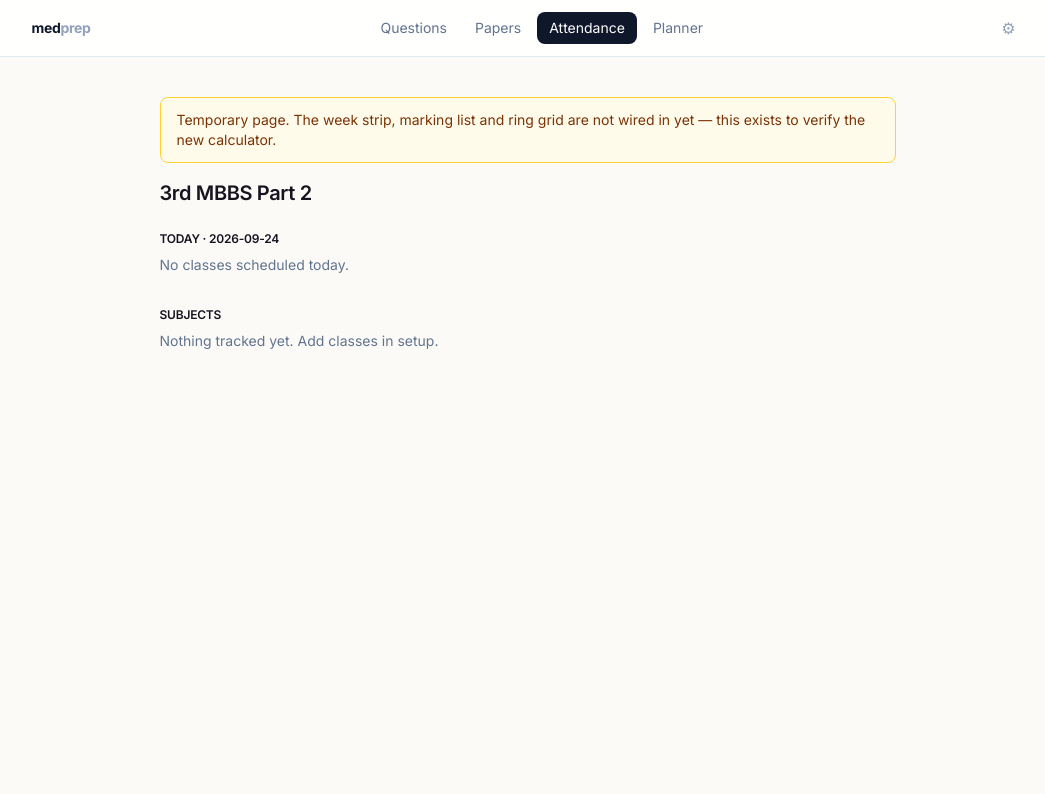
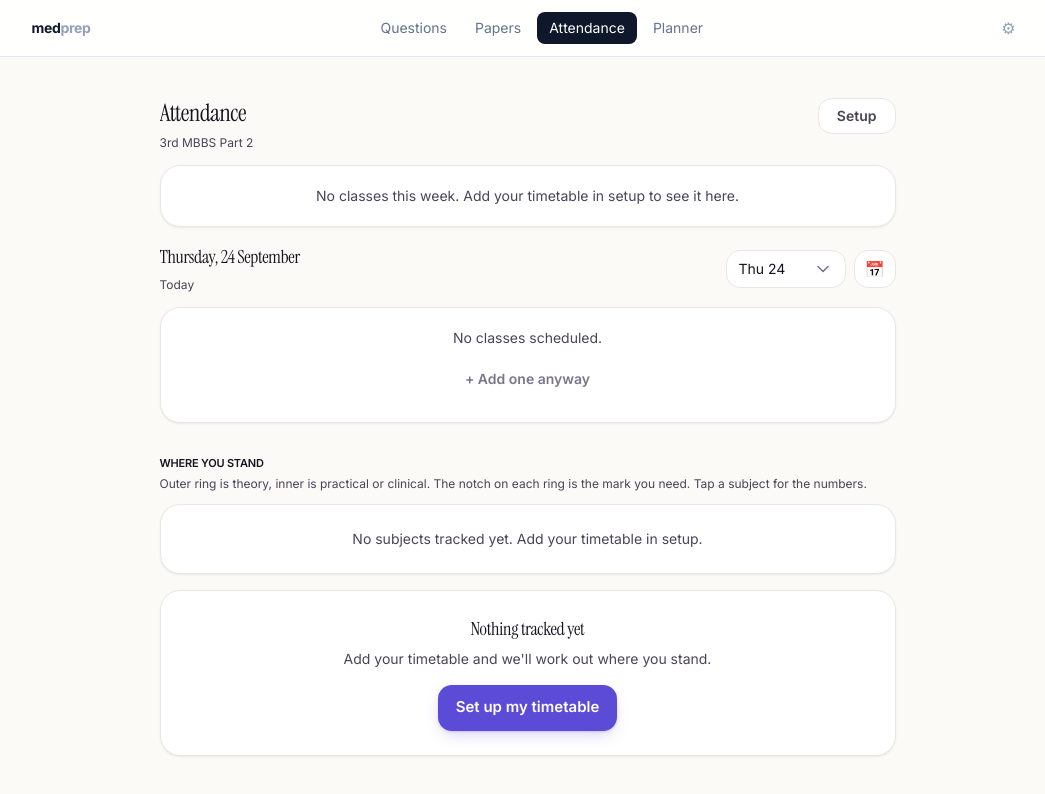
Before and after one commit to Abhidatla203/medprep, a Next.js app: page /attendance in a window 1280 px wide. Shown: the top 794 px of the page, without its empty margins (105-1150 px from the left). Built offline with nearby package versions, Linux system fonts and the light colour scheme.

Commit message:
Real attendance page: WeekStrip + MarkList + RingGrid assembled, migrations wired, hydration gated

```diff
--- a/app/attendance/page.tsx
+++ b/app/attendance/page.tsx
@@ -1,99 +1,92 @@
 'use client';
 
 // =============================================================================
-// app/attendance/page.tsx — TEMPORARY STOPGAP
+// app/attendance/page.tsx
 // -----------------------------------------------------------------------------
-// This is NOT the rebuilt page. It exists so the dev server compiles and so the
-// v4 logic layer can be smoke-tested while RingGrid is being written.
+// THE REAL PAGE. Replaces the temporary stopgap entirely.
 //
-// It uses only the v4 API, so if the numbers here look right, then types +
-// store + calculate + generate are wired correctly.
+// Three children, assembled in the order a student actually uses them:
 //
-// Styling is plain Tailwind ON PURPOSE. No design tokens are invented here —
-// the real page will use globals.css.
+//   1. WeekStrip  — "have I logged everything?"   read-only
+//   2. MarkList   — the ten-second daily habit    the only marking surface
+//   3. RingGrid   — "am I safe?"                  resting view, no numbers
+//
+// This file owns almost nothing itself. It holds ONE piece of state and wires
+// three components together. That is deliberate: every screen in this module
+// has exactly one place where a bug can live, and for the page it is
+// `selectedDate`.
 //
 // ═════════════════════════════════════════════════════════════════════════════
-//  ⚠ WHY THE MOUNT GATE EXISTS — READ BEFORE REMOVING IT
+//  ⚠ WHY selectedDate LIVES HERE AND NOWHERE ELSE
 // ═════════════════════════════════════════════════════════════════════════════
-// Every read in this file — getSettings(), generateForDate(), getYearResult() —
-// ultimately touches localStorage. On the server localStorage does not exist,
-// so store.ts correctly hands back defaults: no timetable, no sessions, no
-// marks. The server therefore renders "No classes scheduled today."
+// The week strip and the marking list must always agree on which day is in
+// focus. Tap Thursday in the strip, the list jumps to Thursday. Pick Thursday
+// from the list's dropdown, the strip highlights Thursday.
 //
-// The client then hydrates, localStorage IS there, and React finds a <div> full
-// of class rows where the server left a <p>. That is the hydration mismatch.
+// If either component owned that state, the other would need to be told about
+// changes, and the two would drift the first time someone added a third entry
+// point (the calendar jump, which the list already has). One owner, two
+// consumers, no synchronisation code.
 //
-// Nothing is wrong with the store. isBrowser() is doing precisely its job. The
-// rule is simply: a component whose output depends on browser-only state must
-// not attempt to render that output on the server.
-//
-// So the first client render deliberately matches the server EXACTLY — both
-// produce the skeleton below — and real data appears on the second pass, after
-// useEffect has run. One extra frame, zero mismatch.
-//
-// ★ THE SAME GATE IS REQUIRED FOR WeekStrip AND MarkList. Both read generated
-//   sessions during render. Gate them HERE, in the parent, rather than adding
-//   a mounted flag to each component — one place to get right, and the children
-//   stay dumb.
+// The strip receives it as `anchorDate` (which week to show) AND as
+// `selectedDate` (which column to highlight) — same value, two jobs, because
+// selecting a day in another week should move the whole strip.
 //
 // ═════════════════════════════════════════════════════════════════════════════
-//  ★ MIGRATIONS RUN HERE, AND ONLY HERE
+//  ⚠ THE MOUNT GATE — READ BEFORE REMOVING IT
 // ═════════════════════════════════════════════════════════════════════════════
-// runMigrations() converts v2 → v3 → v4 storage. Until this call existed it was
-// written, correct, and invoked by nothing — meaning any student upgrading from
-// an older build would silently land on defaults: 75% everywhere, extra classes
-// reverting to the old global policy, custom targets gone.
+// Every store read touches localStorage. On the server that does not exist, so
+// store.ts correctly returns defaults: no timetable, no sessions, no marks. The
+// server renders an empty state; the client hydrates with real data; React
+// finds a different tree and throws a hydration mismatch.
 //
-// THREE RULES ABOUT THIS CALL:
+// Nothing is wrong with the store — isBrowser() is doing its job. The rule is:
+// a component whose output depends on browser-only state must not attempt to
+// render that output on the server.
 //
-//   1. IT MUST RUN BEFORE THE FIRST STORE READ.
-//      That is why setMounted(true) comes AFTER it. Rendering content against
-//      pre-migration data would show a student the wrong figures for one frame,
-//      then correct them — which reads as a glitch and destroys confidence in
-//      every number on the screen.
+// So the first client render matches the server EXACTLY (both produce the
+// skeleton), and real data appears on the second pass. One extra frame, zero
+// mismatch.
 //
-//   2. IT MUST RUN IN A TOP-LEVEL EFFECT, NOT A COMPONENT THAT REMOUNTS.
-//      Both migrations are flag-guarded and idempotent, so a second run is
-//      harmless — but a page that remounts on every navigation would re-read
-//      and re-write storage endlessly for no reason.
+// ★ THE GATE LIVES HERE, IN THE PARENT. WeekStrip, MarkList and RingGrid all
+//   read the store during render and all three would need their own flag
+//   otherwise. Gating once keeps them dumb.
 //
-//   3. STRICTMODE FIRES EFFECTS TWICE IN DEV.
-//      The ref guard below makes that a no-op. The migration's own localStorage
-//      flags would catch it anyway; the ref just avoids the pointless second
-//      pass and keeps the report from flickering.
+// ═════════════════════════════════════════════════════════════════════════════
+//  ★ MIGRATIONS RUN HERE, BEFORE THE FIRST STORE READ
+// ═════════════════════════════════════════════════════════════════════════════
+// runMigrations() converts v2 → v3 → v4 storage. It was written, correct, and
+// called by nothing for several build steps — meaning any student upgrading
+// from an older build would silently land on defaults: 75% everywhere, extra
+// classes reverting to the old global policy, custom targets gone.
 //
-// When this page is replaced by the real one, THIS BLOCK MOVES WITH IT. Losing
-// it is invisible in testing — a fresh browser has nothing to migrate — and
-// catastrophic for the one group it matters to.
-// ═════════════════════════════════════════════════════════════════════════════
+// THREE RULES:
+//   1. IT RUNS BEFORE setMounted(true). Rendering against pre-migration data
+//      would show wrong figures for one frame, then correct them — which reads
+//      as a glitch and undermines every number on the screen.
+//   2. IT RUNS IN A TOP-LEVEL EFFECT. Both migrations are flag-guarded and
+//      idempotent, so a repeat is harmless, but a component that remounts on
+//      every navigation would pointlessly re-read storage forever.
+//   3. STRICTMODE FIRES EFFECTS TWICE IN DEV. The ref guard makes that a no-op
+//      and stops the notes banner flickering.
+//
+// ⚠ STILL OUTSTANDING: a student whose first stop is /settings or /attendance/
+//   setup reads pre-migration data there. The proper home is a client effect in
+//   the root layout. Logged in MEMORY.md; not fixed here because layout.tsx has
+//   its own unrelated font issue and deserves one deliberate pass.
+// =============================================================================
 
-import { useEffect, useRef, useState } from 'react';
+import { useEffect, useMemo, useRef, useState } from 'react';
+import Link from 'next/link';
 
-import { getSettings, runMigrations, setMark, subscribe } from './store';
-import { generateForDate } from './generate';
-import { getYearResult, statusLine } from './calculate';
+import WeekStrip from './components/WeekStrip';
+import MarkList from './components/MarkList';
+import RingGrid from './components/RingGrid';
+
+import { getSettings, runMigrations, subscribe } from './store';
+import { getYearResult, getUnmarkedCount } from './calculate';
 import { todayISO } from '@/lib/attendance/datetime';
-import type { SafetyBand, Session, SessionStatus } from './types';
-
-
-/**
- * ⚠ BAND NAME MAPPING.
- *
- * types.ts uses:    safe | warning | danger | critical
- * globals.css uses: safe | watch   | risk   | critical
- *
- * Both vocabularies are reasonable, and renaming either would churn every
- * file, so the translation lives in ONE place — here.
- *
- * Never write `chip-${band}` directly. It silently produces `chip-warning`,
- * which does not exist, and the element renders unstyled with no error.
- */
-const BAND_TEXT: Record<SafetyBand, string> = {
-  safe: 'text-emerald-600',
-  warning: 'text-amber-600',
-  danger: 'text-orange-600',
-  critical: 'text-red-600',
-};
+import type { ISODate } from './types';
 
 
 export default function AttendancePage() {
@@ -101,20 +94,18 @@ export default function AttendancePage() {
   // entire hydration fix.
   const [mounted, setMounted] = useState(false);
 
-  // Anything the migration wants the student to know. Empty in the overwhelming
-  // majority of cases — a fresh install has nothing to convert.
+  // Anything the migration wants the student to know. Empty for the
+  // overwhelming majority — a fresh install has nothing to convert.
   const [migrationNotes, setMigrationNotes] = useState<string[]>([]);
 
-  // Re-render on any store write.
-  const [, force] = useState(0);
+  // Bumped on every store write. Passed down so children recompute; they are
+  // otherwise pure functions of (date, store), which React cannot see.
+  const [revision, setRevision] = useState(0);
 
-  // StrictMode double-invokes effects in development. Migrations are
-  // idempotent and flag-guarded, so this is belt-and-braces rather than
-  // load-bearing — but it stops the notes banner appearing twice.
   const migrationsRun = useRef(false);
 
   useEffect(() => {
-    // ---- 1. MIGRATE FIRST. Nothing may read the store before this returns. --
+    // ---- 1. MIGRATE. Nothing may read the store before this returns. -------
     if (!migrationsRun.current) {
       migrationsRun.current = true;
 
@@ -123,24 +114,24 @@ export default function AttendancePage() {
         const notes = [...v3.notes, ...v4.notes];
         if (notes.length > 0) setMigrationNotes(notes);
       } catch {
-        // A failed migration must never white-screen the app. The student's
-        // v2/v3 data is READ, never deleted, so a failure here leaves them on
-        // defaults with their old data still recoverable — bad, but survivable.
-        // Every other path in store.ts already returns a valid default.
+        // A failed migration must never white-screen the app. v2/v3 data is
+        // READ, never deleted, so a failure leaves the student on defaults with
+        // their old data still recoverable — bad, but survivable.
       }
     }
 
     // ---- 2. Only now is it safe to render real data. -----------------------
     setMounted(true);
 
-    // ---- 3. Subscribe to store changes. ------------------------------------
-    return subscribe(() => force((n) => n + 1));
+    // ---- 3. Repaint on any store change. -----------------------------------
+    return subscribe(() => setRevision((n) => n + 1));
   }, []);
 
   if (!mounted) return <Skeleton />;
 
   return (
     <AttendanceContent
+      revision={revision}
       migrationNotes={migrationNotes}
       onDismissNotes={() => setMigrationNotes([])}
     />
@@ -149,18 +140,21 @@ export default function AttendancePage() {
 
 
 /**
- * Rendered by the server and by the first client pass. Must contain NO store
- * reads whatsoever — if a single value here came from localStorage, the
- * mismatch would simply move rather than disappear.
+ * Rendered by the server and by the first client pass.
+ *
+ * ⚠ MUST CONTAIN NO STORE READS. If one value here came from localStorage the
+ *   mismatch would simply move rather than disappear. The shapes roughly match
+ *   the real layout so the transition does not jump.
  */
 function Skeleton() {
   return (
-    <main className="mx-auto max-w-3xl p-4 pb-24">
-      <div className="h-5 w-32 animate-pulse rounded bg-slate-200" />
-      <div className="mt-6 space-y-2">
-        <div className="h-16 animate-pulse rounded-xl bg-slate-100" />
-        <div className="h-16 animate-pulse rounded-xl bg-slate-100" />
-        <div className="h-16 animate-pulse rounded-xl bg-slate-100" />
+    <main className="mx-auto max-w-3xl px-4 pb-28 pt-4">
+      <div className="h-6 w-40 animate-pulse rounded bg-[--color-surface-sunk]" />
+      <div className="mt-4 h-44 animate-pulse rounded-[--radius-card] bg-[--color-surface-sunk]" />
+      <div className="mt-5 h-7 w-56 animate-pulse rounded bg-[--color-surface-sunk]" />
+      <div className="mt-3 space-y-2">
+        <div className="h-24 animate-pulse rounded-[--radius-card] bg-[--color-surface-sunk]" />
+        <div className="h-24 animate-pulse rounded-[--radius-card] bg-[--color-surface-sunk]" />
       </div>
     </main>
   );
@@ -168,41 +162,63 @@ function Skeleton() {
 
 
 /**
- * Client-only. Everything below this point may read the store freely, because
- * it never renders on the server and never runs before migration.
+ * Client-only. Everything below may read the store freely: it never renders on
+ * the server, and never runs before migration.
  */
 function AttendanceContent(props: {
+  revision: number;
   migrationNotes: string[];
   onDismissNotes: () => void;
 }) {
-  const { migrationNotes, onDismissNotes } = props;
+  const { revision, migrationNotes, onDismissNotes } = props;
 
+  const today = todayISO();
   const settings = getSettings();
   const year = settings.currentYear;
-  const today = todayISO();
+
+  // ★ THE ONE PIECE OF STATE THIS PAGE OWNS. See the header.
+  const [selectedDate, setSelectedDate] = useState<ISODate>(today);
+
+  // Non-exam subjects are tracked silently and shown on request. A first-year
+  // does not need Community Medicine in their face when Anatomy is the one
+  // that can debar them.
+  const [showOthers, setShowOthers] = useState(false);
+
+  /**
+   * ONE call. getYearResult is memoised on DataVersion, so this costs a map
+   * lookup on every render after the first — and splitting exam from non-exam
+   * is a filter over the result, never a second computation.
+   */
+  const { examSubjects, otherSubjects, unmarked } = useMemo(() => {
+    void revision; // recompute when the store changes
 
     const result = getYearResult(year);
-  const todaysClasses = generateForDate(year, today);
+
+    return {
+      examSubjects: result.subjects.filter((s) => s.isExamSubject && !s.isExcluded),
+      otherSubjects: result.subjects.filter((s) => !s.isExamSubject || s.isExcluded),
+      unmarked: getUnmarkedCount(year),
+    };
+  }, [year, revision]);
 
   return (
-    <main className="mx-auto max-w-3xl p-4 pb-24">
+    <main className="mx-auto max-w-3xl px-4 pb-28 pt-4">
       {/* ------------------------------------------- migration report ------
-          Shown ONCE, when there is something to report.
+          Shown once, only when there is something to report.
 
-          A silent conversion is how you lose someone's trust: a student who
-          set 80% and finds 75% next week will not conclude "the app migrated
-          my data imperfectly" — they will conclude the app is unreliable and
-          go back to counting on paper. */}
+          A silent conversion is how trust is lost: a student who set 80% and
+          finds 75% next week will not conclude "the migration was imperfect" —
+          they will conclude the app is unreliable and go back to paper. */}
       {migrationNotes.length > 0 && (
-        <div className="mb-4 rounded-lg border border-indigo-300 bg-indigo-50 px-4 py-3">
+        <div className="mb-4 rounded-[--radius-field] border border-[--color-brand-line] bg-[--color-brand-soft] px-4 py-3">
           <div className="flex items-start justify-between gap-3">
             <div className="min-w-0">
-              <p className="text-sm font-semibold text-indigo-900">
+              <p className="text-sm font-semibold text-[--color-brand-ink]">
                 Your attendance data was updated
               </p>
               <ul className="mt-1.5 space-y-1">
                 {migrationNotes.map((note, i) => (
-                  <li key={i} className="text-sm text-indigo-800">
+                  <li key={i} className="text-sm text-[--color-brand-ink]">
                     - {note}
                   </li>
                 ))}
@@ -211,7 +227,7 @@ function AttendanceContent(props: {
             <button
               onClick={onDismissNotes}
               aria-label="Dismiss"
-              className="shrink-0 rounded px-2 py-1 text-sm text-indigo-700 hover:bg-indigo-100"
+              className="btn btn-quiet min-h-8 shrink-0 px-2 text-sm"
             >
               ✕
             </button>
@@ -219,132 +235,112 @@ function AttendanceContent(props: {
         </div>
       )}
 
-      <p className="mb-4 rounded-lg border border-amber-300 bg-amber-50 px-4 py-3 text-sm text-amber-900">
-        Temporary page. The week strip, marking list and ring grid are not wired
-        in yet — this exists to verify the new calculator.
-      </p>
+      {/* ---------------------------------------------------- header ------- */}
+      <header className="mb-3 flex items-baseline justify-between gap-3">
+        <div className="min-w-0">
+          <h1 className="display truncate text-2xl">Attendance</h1>
+          <span className="text-xs text-[--color-ink-faint]">{year}</span>
+        </div>
 
-      <h1 className="text-xl font-semibold">{year}</h1>
+        <Link href="/attendance/setup" className="btn btn-ghost min-h-9 text-sm">
+          Setup
+        </Link>
+      </header>
 
-      {/* ---------------------------------------------- today's classes ---- */}
-      <h2 className="mt-6 mb-2 text-xs font-semibold uppercase tracking-wide text-slate-500">
-        Today · {today}
-      </h2>
+      {/* ------------------------------------------------- week strip ------
+          Read-only. Tapping a day header moves the marking list below.
+          It is deliberately ABOVE the list: the first question on opening the
+          app is "what have I missed?", not "what am I marking?". */}
+      <WeekStrip
+        anchorDate={selectedDate}
+        selectedDate={selectedDate}
+        onSelectDay={setSelectedDate}
+        revision={revision}
+      />
 
-      {todaysClasses.length === 0 ? (
-        <p className="text-sm text-slate-500">No classes scheduled today.</p>
-      ) : (
-        <div className="space-y-2">
-          {todaysClasses.map((s) => (
-            <MarkRow key={s.id} session={s} />
-          ))}
-        </div>
-      )}
+      {/* -------------------------------------------------- mark list ------
+          The only marking surface in the module. */}
+      <MarkList
+        selectedDate={selectedDate}
+        onSelectDate={setSelectedDate}
+        revision={revision}
+      />
 
-      {/* ---- per subject, per type. No pooled numbers anywhere. ---- */}
-      <h2 className="mt-8 mb-2 text-xs font-semibold uppercase tracking-wide text-slate-500">
-        Subjects
-      </h2>
+      {/* ------------------------------------------------------ rings ------ */}
+      <section className="mt-8">
+        <div className="mb-1 flex items-baseline justify-between gap-2">
+          <h2 className="eyebrow">Where you stand</h2>
 
-      {result.subjects.length === 0 ? (
-        <p className="text-sm text-slate-500">
-          Nothing tracked yet. Add classes in setup.
-        </p>
-      ) : (
-        <div className="space-y-3">
-          {result.subjects.map((subject) => (
-            <div
-              key={subject.subjectId}
-              className="rounded-xl border border-slate-200 p-4"
+          {/* A count of OUTSTANDING ACTIONS, never a score. The distinction
+              matters: this number can be driven to zero by doing something,
+              which is the only kind of number worth putting in a header. */}
+          {unmarked > 0 && (
+            <button
+              onClick={() => setSelectedDate(today)}
+              className="chip chip-watch"
             >
-              <div className="flex items-baseline justify-between">
-                {/* Ring colour is identity; the LABEL carries safety. */}
-                <span className={`font-semibold ${BAND_TEXT[subject.worstBand]}`}>
-                  {subject.subjectName}
-                </span>
-                {subject.isExamSubject && (
-                  <span className="text-xs text-slate-400">exam subject</span>
+              {unmarked} unmarked
+            </button>
           )}
         </div>
 
-              {subject.categories.map((c) => (
-                <div
-                  key={c.category}
-                  className="mt-3 border-t border-slate-100 pt-3"
+        <p className="mb-3 text-xs text-[--color-ink-faint]">
+          Outer ring is theory, inner is practical or clinical. The notch on
+          each ring is the mark you need. Tap a subject for the numbers.
+        </p>
+
+        <RingGrid subjects={examSubjects} revision={revision} />
+      </section>
+
+      {/* ---------------------------------------------- other subjects -----
+          ⚠ TRAP 9 in practice. These are tracked, never discarded — but they
+          are not what the student is examined on this year, so they do not get
+          equal billing. Collapsed by default, one tap away, honest about the
+          count. */}
+      {otherSubjects.length > 0 && (
+        <section className="mt-8">
+          <button
+            onClick={() => setShowOthers((v) => !v)}
+            aria-expanded={showOthers}
+            className="btn btn-ghost w-full justify-between text-sm"
           >
-                  <div className="flex items-baseline justify-between text-sm">
-                    <span className="capitalize text-slate-600">{c.category}</span>
-                    <span className="tabular-nums">
-                      {c.isEmpty ? '—' : `${c.attended}/${c.conducted}`}
-                      {!c.isEmpty && (
-                        <span className={`ml-2 font-semibold ${BAND_TEXT[c.band]}`}>
-                          {c.percentDisplay}%
-                        </span>
-                      )}
-                      <span className="ml-2 text-xs text-slate-400">
-                        needs {c.threshold}%
-                        {c.isCustomThreshold ? ' (yours)' : ''}
+            <span>
+              Other subjects{' '}
+              <span className="text-[--color-ink-faint]">
+                ({otherSubjects.length})
               </span>
             </span>
+            <span aria-hidden>{showOthers ? '▲' : '▼'}</span>
+          </button>
+
+          {showOthers && (
+            <div className="animate-rise mt-3">
+              <p className="mb-3 text-xs text-[--color-ink-faint]">
+                Still tracked, just not part of this year&apos;s exams.
+              </p>
+              <RingGrid subjects={otherSubjects} revision={revision} />
             </div>
-                  <p className="mt-1 text-xs text-slate-500">{statusLine(c)}</p>
-                </div>
-              ))}
-            </div>
-          ))}
-        </div>
+          )}
+        </section>
+      )}
+
+      {/* ----------------------------------------------- first-run state ---
+          Not an error, and not an empty box. A student who has just installed
+          the app needs a door, not a dash. */}
+      {examSubjects.length === 0 && otherSubjects.length === 0 && (
+        <section className="card mt-4 p-6 text-center">
+          <p className="display text-lg">Nothing tracked yet</p>
+          <p className="mt-1.5 text-sm text-[--color-ink-muted]">
+            Add your timetable and we&apos;ll work out where you stand.
+          </p>
+          <Link
+            href="/attendance/setup"
+            className="btn btn-primary mt-4 inline-flex"
+          >
+            Set up my timetable
+          </Link>
+        </section>
       )}
     </main>
   );
 }
-
-
-function MarkRow({ session }: { session: Session }) {
-  // Tapping the same button again unmarks. No separate clear control — mis-taps
-  // are frequent, so undo must be the most obvious gesture available.
-  const mark = (status: SessionStatus) =>
-    setMark(session.id, session.status === status ? 'unmarked' : status);
-
-  const btn = (status: SessionStatus, on: string) =>
-    `rounded-md border px-3 py-1.5 text-sm font-medium ${
-      session.status === status ? on : 'border-slate-200 text-slate-500'
-    }`;
-
-  return (
-    <div className="flex items-center justify-between rounded-xl border border-slate-200 p-3">
-      <div className="min-w-0">
-        <p className="truncate text-sm font-medium">{session.subjectName}</p>
-        <p className="text-xs text-slate-500">
-          {session.category} · {session.start}–{session.end}
-          {session.weight > 1 && ` · counts as ${session.weight}`}
-        </p>
-      </div>
-
-      <div className="flex shrink-0 gap-1.5">
-        <button
-          onClick={() => mark('present')}
-          className={btn('present', 'border-emerald-500 bg-emerald-500 text-white')}
-        >
-          P
-        </button>
-        <button
-          onClick={() => mark('absent')}
-          className={btn('absent', 'border-red-500 bg-red-500 text-white')}
-        >
-          A
-        </button>
-        <button
-          onClick={() => mark('not-conducted')}
-          className={`rounded-md border px-2 py-1 text-xs font-medium ${
-            session.status === 'not-conducted'
-              ? 'border-slate-400 bg-slate-400 text-white'
-              : 'border-slate-200 text-slate-400'
-          }`}
-          title="Cancelled — counts as 0 of 0"
-        >
-          C
-        </button>
-      </div>
-    </div>
-  );
-}
```
Also changed, not shown: 1 other file (tests, documents, lock files or other folders). Lines whose indentation alone changed are shown as unchanged.
